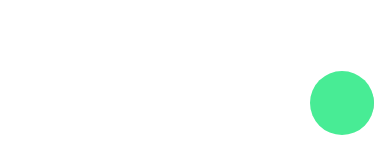
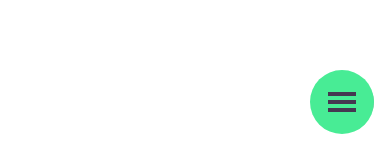
Before and after one commit to kevinolsson/kevinolsson.me, a React (Create React App) app: page /contact in a window 390 px wide. Shown: the part 690-841 px from the top of the page. Built offline with nearby package versions, Linux system fonts and the light colour scheme.

Commit message:
HamburgerIcon

```diff
--- a/src/components/BlogPost/BlogPost.js
+++ b/src/components/BlogPost/BlogPost.js
@@ -1,7 +1,10 @@
 import React from 'react';
+import Typography from '@material-ui/core/Typography';
 
 const BlogPost = () => (
-  <div style={{ height: '2000px' }}>This is a Blog Post</div>
+  <div style={{ height: '2000px' }}>
+    <Typography variant="h1">This is a Blog Post</Typography>
+  </div>
 );
 
 export default BlogPost;
--- a/src/components/HamburgerButton/HamburgerButton.js
+++ b/src/components/HamburgerButton/HamburgerButton.js
@@ -1,11 +1,13 @@
 import React from 'react';
 import PropTypes from 'prop-types';
 import Box from '@material-ui/core/Box';
-import { makeStyles, useTheme } from '@material-ui/core/styles';
+import HamburgerIcon from 'components/HamburgerIcon/HamburgerIcon';
+import ArrowBackIcon from '@material-ui/icons/ArrowBack';
+import { makeStyles } from '@material-ui/core/styles';
 import { Link } from 'react-router-dom';
 
-const useStyles = makeStyles({
-  root: ({ theme, forceMobileView }) => ({
+const useStyles = makeStyles((theme) => ({
+  root: ({ forceMobileView }) => ({
     position: 'fixed',
     zIndex: 150,
     bottom: theme.spacing(4),
@@ -14,7 +16,7 @@ const useStyles = makeStyles({
       display: !forceMobileView && 'none',
     },
   }),
-  button: ({ theme }) => ({
+  button: {
     width: theme.spacing(16),
     height: theme.spacing(16),
     border: 'none',
@@ -23,11 +25,12 @@ const useStyles = makeStyles({
     backgroundColor: theme.palette.portfolio.green,
     position: 'relative',
     zIndex: 10,
-  }),
-  buttonActive: ({ theme }) => ({
+    padding: 0,
+  },
+  buttonActive: {
     backgroundColor: theme.palette.portfolio.grey,
-  }),
-  buttonBack: ({ theme }) => ({
+  },
+  buttonBack: {
     position: 'absolute',
     transition: '0.1s ease-out right',
     width: theme.spacing(12),
@@ -36,19 +39,22 @@ const useStyles = makeStyles({
     top: theme.spacing(2),
     right: 0,
     zIndex: 5,
-  }),
-  buttonBackActive: ({ theme }) => ({
+  },
+  buttonBackActive: {
     right: theme.spacing(14),
-  }),
-}, { name: 'hamburgerButton' });
+  },
+  backIcon: {
+    margin: theme.spacing(3),
+    fill: theme.palette.common.white,
+  },
+}), { name: 'hamburgerButton' });
 
 
 const HamburgerButton = ({
   handleClickCallback, active, forceMobileView, back, showBack,
 }) => {
   const [backActive, setBackActive] = React.useState(false);
-  const theme = useTheme();
-  const classes = useStyles({ theme, forceMobileView });
+  const classes = useStyles({ forceMobileView });
 
   const handleClick = () => {
     if (handleClickCallback) {
@@ -72,7 +78,9 @@ const HamburgerButton = ({
           classes.button,
           active && classes.buttonActive,
         ].filter(Boolean).join(' ')}
-      />
+      >
+        <HamburgerIcon active={active} />
+      </button>
       { back && (
         <Component
           to={typeof back === 'string' ? back : undefined}
@@ -82,7 +90,9 @@ const HamburgerButton = ({
             classes.buttonBack,
             backActive && classes.buttonBackActive,
           ].filter(Boolean).join(' ')}
-        />
+        >
+          <ArrowBackIcon className={classes.backIcon} />
+        </Component>
       )}
     </div>
   );
--- /dev/null
+++ b/src/components/HamburgerIcon/HamburgerIcon.js
@@ -0,0 +1,58 @@
+import React from 'react';
+import PropTypes from 'prop-types';
+import { makeStyles } from '@material-ui/core/styles';
+
+const useStyles = makeStyles((theme) => ({
+  root: {
+    display: 'inline-block',
+    padding: theme.spacing(0.5),
+    margin: theme.spacing(4),
+    transition: '0.2s ease-out transform',
+  },
+  rootActive: {
+    transform: 'translateY(-2px)',
+  },
+  bar: {
+    display: 'block',
+    margin: theme.spacing(1, 0),
+    backgroundColor: theme.palette.portfolio.dark,
+    width: theme.spacing(7),
+    height: '3px',
+    paddingBottom: '1px',
+    transition: '0.2s ease-out all',
+  },
+  barActiveFirst: {
+    backgroundColor: theme.palette.common.white,
+    transformOrigin: 'center',
+    transform: 'rotate(45deg) translate(7px, 7px)',
+  },
+  barActiveSecond: {
+    opacity: 0,
+  },
+  barActiveThird: {
+    backgroundColor: theme.palette.common.white,
+    transformOrigin: 'center',
+    transform: 'rotate(-45deg) translate(4px, -4px);',
+  },
+}), { name: 'hamburgerIcon' });
+
+const HamburgerIcon = ({ active }) => {
+  const classes = useStyles();
+  return (
+    <div className={[classes.root, active && classes.rootActive].filter(Boolean).join(' ')}>
+      <div className={[classes.bar, active && classes.barActiveFirst].filter(Boolean).join(' ')} />
+      <div className={[classes.bar, active && classes.barActiveSecond].filter(Boolean).join(' ')} />
+      <div className={[classes.bar, active && classes.barActiveThird].filter(Boolean).join(' ')} />
+    </div>
+  );
+};
+
+HamburgerIcon.defaultProps = {
+  active: false,
+};
+
+HamburgerIcon.propTypes = {
+  active: PropTypes.bool,
+};
+
+export default HamburgerIcon;
```
Also changed, not shown: 1 other file (tests, documents, lock files or other folders).
